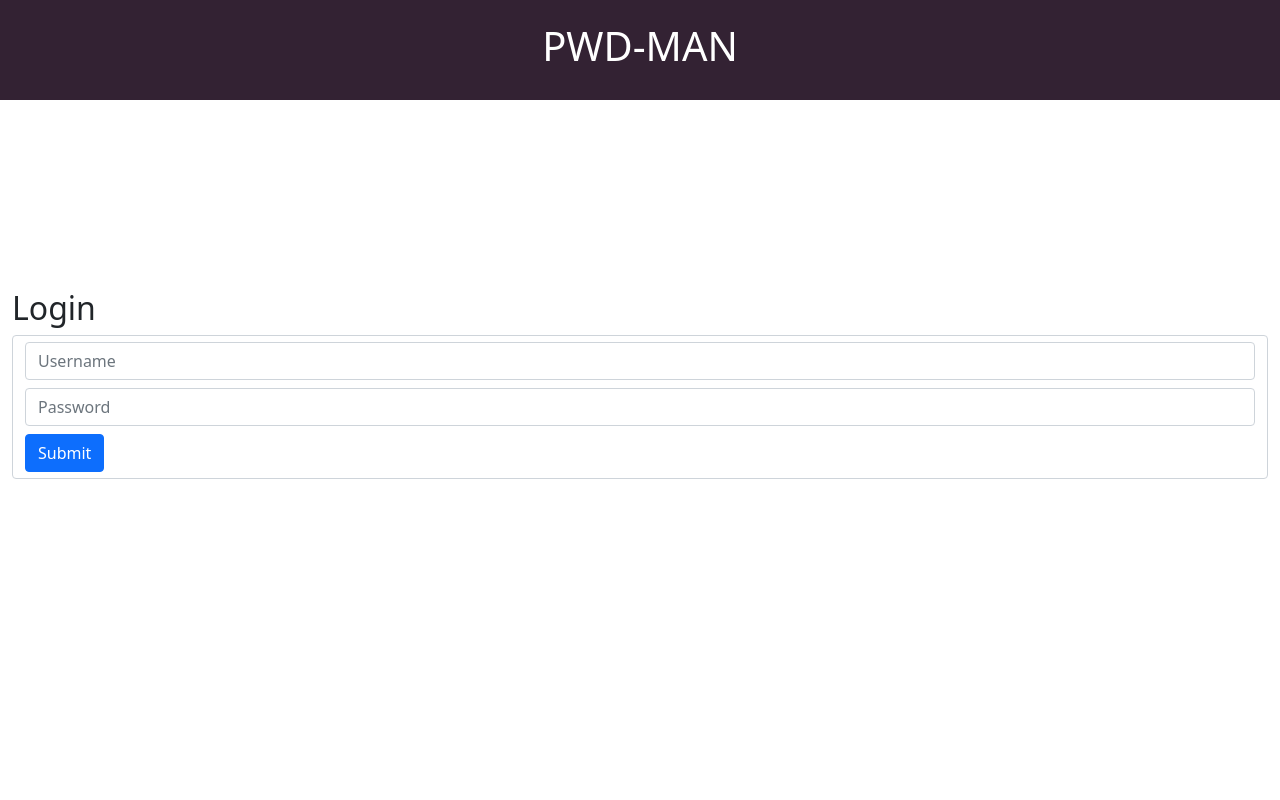
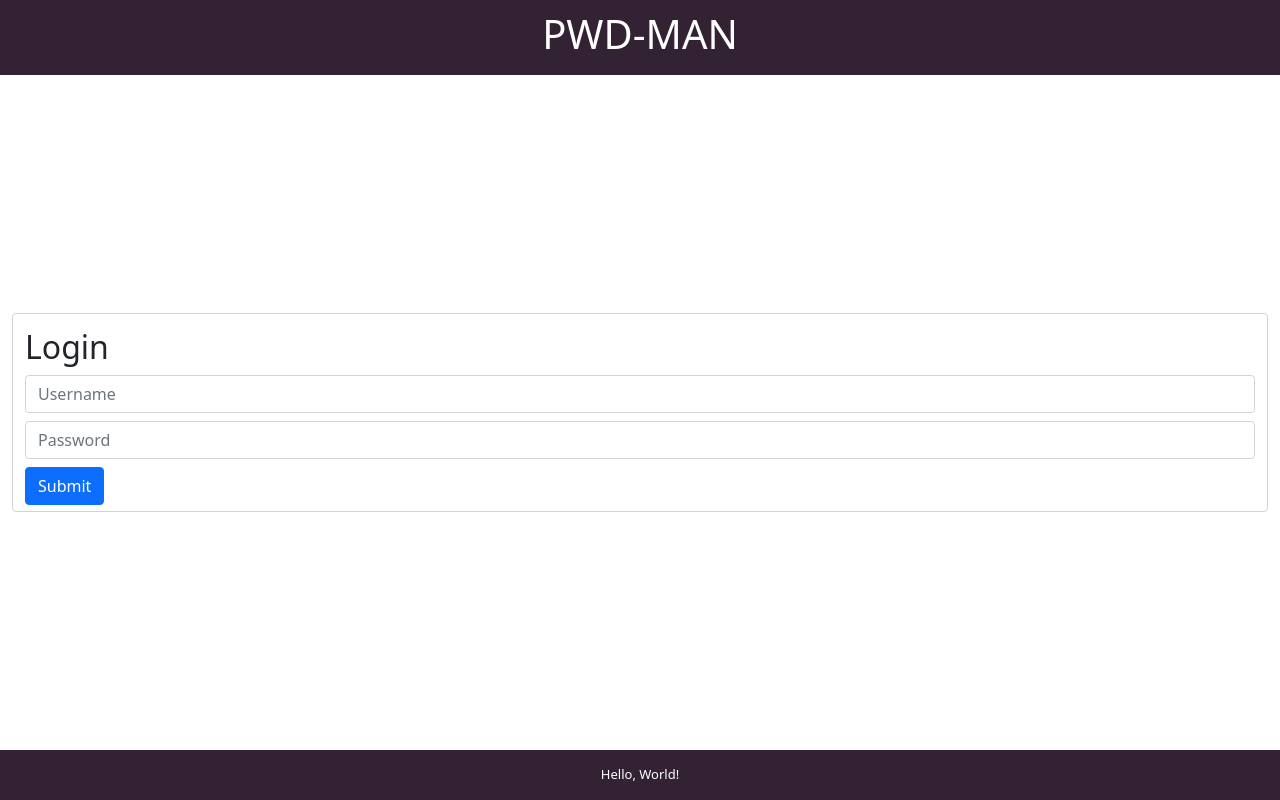
Before and after one commit to Valdaz007/pwd-man-web, a PHP site: page / in a window 1280 px wide. Run offline with PHP 8.4, Linux system fonts and the light colour scheme.

Commit message:
Update: Login Page UI Done!

```diff
--- a/inc/css/index.css
+++ b/inc/css/index.css
@@ -4,9 +4,17 @@
     padding: 0;
 }
 
+body {
+    min-height: 100vh;
+    min-height: 100dvh;
+
+    display: grid;
+    grid-template-rows: auto 1fr auto;
+}
+
 header {
     background-color: #323;
-    height: 100px;
+    height: 75px;
 
     color: white;
 
@@ -16,8 +24,23 @@ header {
 }
 
 main {
-    min-height: 70dvh;
     display: flex;
     flex-direction: column;
     justify-content: center;
 }
+
+footer {
+    background-color: #323;
+    height: 50px;
+    color: white;
+    font-size: small;
+
+    display: flex;
+    align-items: center;
+    justify-content: center;
+
+    & p {
+        padding: 0;
+        margin: 0;
+    }
+}
--- a/index.html
+++ b/index.html
@@ -13,16 +13,18 @@
     </header>
 
     <main class="container-fluid">
-        <h2 class="mt-2">Login</h2>
-        <form class="form-control" action="#" method="post">
-            <input class="form-control mb-2" type = "text" name = "uname" placeholder="Username" required>
-            <input class="form-control mb-2" type = "password" name = "upwd" placeholder="Password" required>
-            <input class="btn btn-primary" type = "submit" name = "Sumit">
-        </form>
+        <div class="login-form-wrapper">
+            <form class="form-control" action="#" method="post">
+                <h2 class="mt-2">Login</h2>
+                <input class="form-control mb-2" type = "text" name = "uname" placeholder="Username" required>
+                <input class="form-control mb-2" type = "password" name = "upwd" placeholder="Password" required>
+                <input class="btn btn-primary" type = "submit" name = "Sumit">
+            </form>
+        </div>
     </main>
 
     <footer>
-
+        <p>Hello, World!</p>
     </footer>
 </body>
 </html>
```
